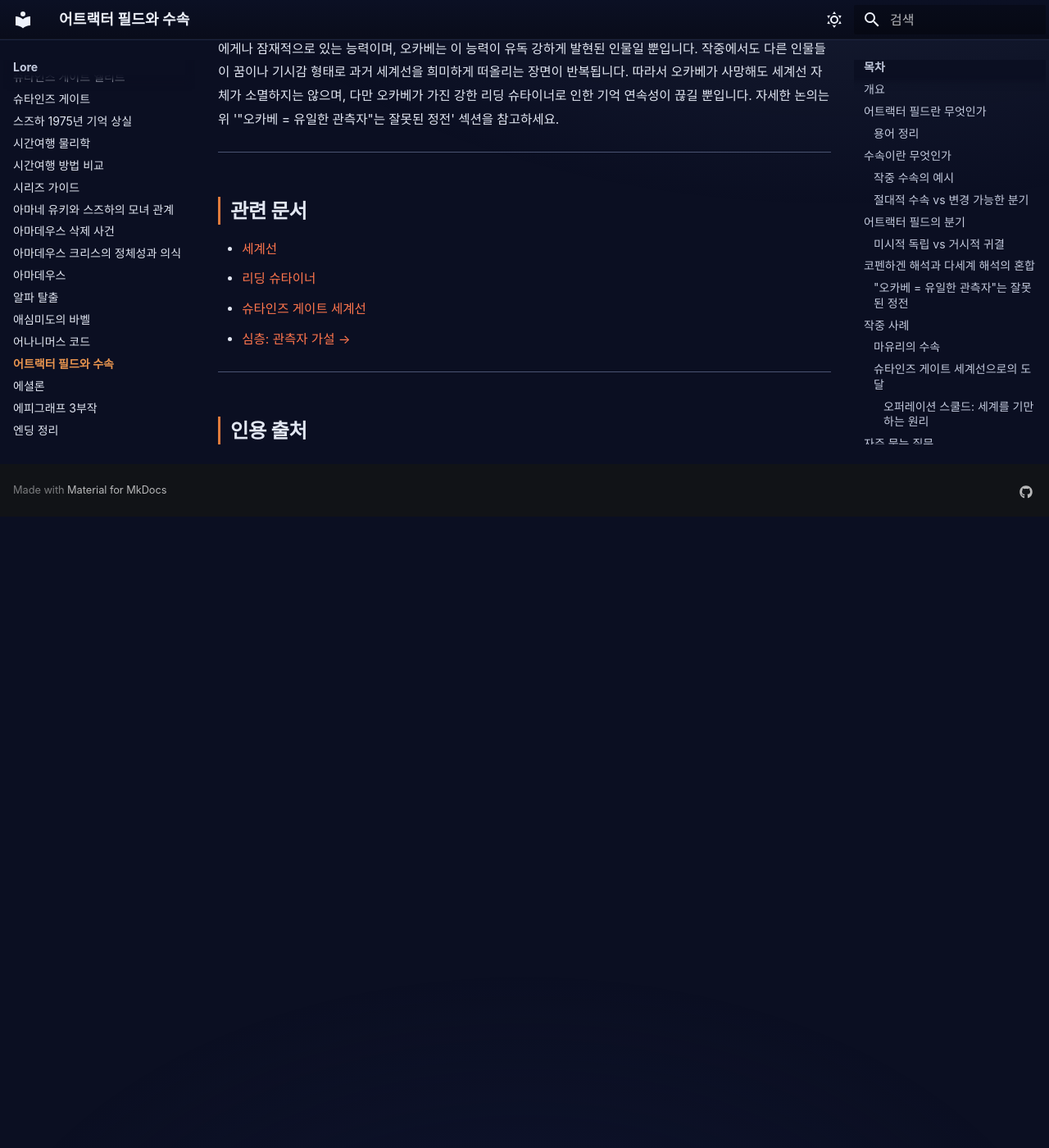
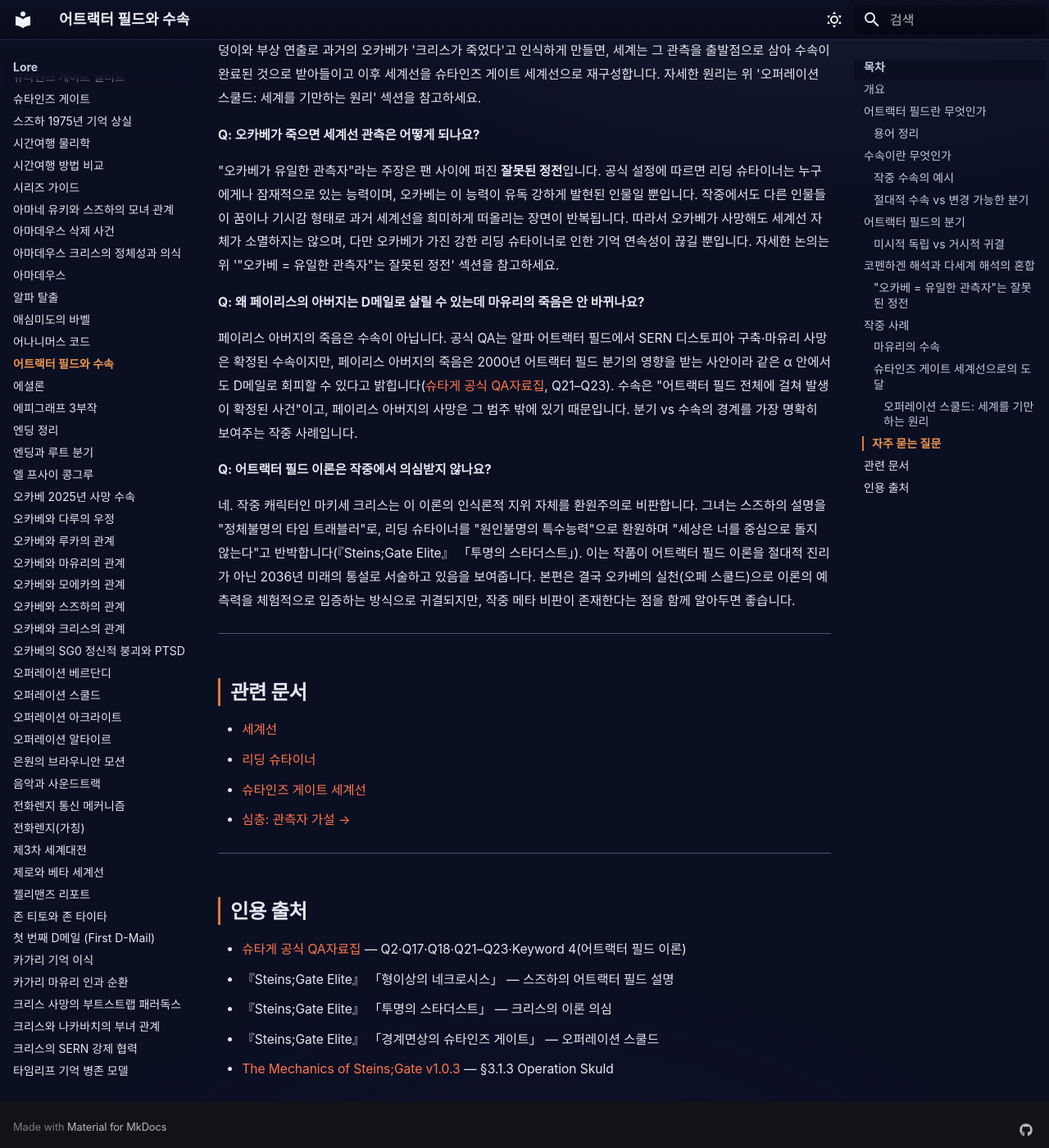
Before and after one commit to sgwiki/sgwiki.github.io, an MkDocs documentation site: the page built from wiki/lore/어트랙터-필드와-수속.md, in a window 1280 px wide and 1400 px high, scrolled down 6237 px. Shown: the whole window at 82% size. Built offline with MkDocs 1.6.1 and Material for MkDocs 9.7.7, drawn with Linux system fonts in a browser that asks for light colours; some web fonts are replaced; before the commit the page ends 6867 px from its top, so only the background shows below that; some of the changed text lies outside the part shown.

Commit message:
feat(wiki): 어트랙터-필드와-수속 — P10 e34cf455 패치 적용

```diff
--- a/wiki/lore/어트랙터-필드와-수속.md
+++ b/wiki/lore/어트랙터-필드와-수속.md
@@ -87,6 +87,9 @@ spoiler: main_story
 
 작중에서도 스즈하는 "결국 그 미세한 실들은 하나로 수속한다"고 말하며, 거시적 규모에서 보면 각 어트랙터 필드가 완전히 분리된 것이 아니라 더 큰 인과의 줄기에서 갈라진 가지에 해당한다는 점을 시사합니다. 다만 이 거시적 단위는 작중 행동에 직접적으로 개입할 수 없는 영역이며, 오카베가 조작할 수 있는 것은 어트랙터 필드 간의 분기(세계선 변동률 1%대 경계 등)까지입니다.
 
+> 수속 시간 스케일에 대한 두 가지 공식 표현이 있다. 작중 스즈하는 어트랙터 필드 간 수속 간격을 "몇백 년 수준"으로 설명한다. 반면 공식 자료집은 어트랙터 필드를 "100년 단위의 분기와 수속"으로 정리한다. 두 표현은 동일 현상을 서로 다른 매체에서 가늠한 것으로, 모순이 아닌 매체별 정본 층위 차이로 읽는다.
+> — 출처: 『Steins;Gate Elite』 「형이상의 네크로시스」(스즈하); [슈타게 공식 QA자료집](../근거자료/공식/qa-자료집.md), Keyword 4: 어트랙터 필드 이론
+
 ---
 
 ## 코펜하겐 해석과 다세계 해석의 혼합
@@ -118,7 +121,7 @@ spoiler: main_story
 
 ### 마유리의 수속
 
-본편 중반, 오카베는 타임리프를 반복하며 마유리를 구하려 하지만 매번 실패합니다. 이것이 수속의 직접적 체험입니다. 마유리가 계단에서 떨어지든, 전철에 치이든, 라운더에게 총을 맞든 — 방법은 달라도 결과는 같습니다. 알파 어트랙터 필드 안에서는 이 결과를 바꿀 수 없습니다.
+본편 중반, 오카베는 타임리프를 반복하며 마유리를 구하려 하지만 매번 실패합니다. 이것이 수속의 직접적 체험입니다. 사인은 라운더의 총격·차량 사고·텐노지 나에에게 밀려 떨어짐·택시 비상구 흉기·요도바시 캠코더 매장 총격 등 여러 변형으로 나타나지만, 결과는 항상 같습니다. 알파 어트랙터 필드 안에서는 이 결과를 바꿀 수 없습니다.
 
 ### 슈타인즈 게이트 세계선으로의 도달
 
@@ -163,6 +166,14 @@ spoiler: main_story
 
 "오카베가 유일한 관측자"라는 주장은 팬 사이에 퍼진 **잘못된 정전**입니다. 공식 설정에 따르면 리딩 슈타이너는 누구에게나 잠재적으로 있는 능력이며, 오카베는 이 능력이 유독 강하게 발현된 인물일 뿐입니다. 작중에서도 다른 인물들이 꿈이나 기시감 형태로 과거 세계선을 희미하게 떠올리는 장면이 반복됩니다. 따라서 오카베가 사망해도 세계선 자체가 소멸하지는 않으며, 다만 오카베가 가진 강한 리딩 슈타이너로 인한 기억 연속성이 끊길 뿐입니다. 자세한 논의는 위 '"오카베 = 유일한 관측자"는 잘못된 정전' 섹션을 참고하세요.
 
+**Q: 왜 페이리스의 아버지는 D메일로 살릴 수 있는데 마유리의 죽음은 안 바뀌나요?**
+
+페이리스 아버지의 죽음은 수속이 아닙니다. 공식 QA는 알파 어트랙터 필드에서 SERN 디스토피아 구축·마유리 사망은 확정된 수속이지만, 페이리스 아버지의 죽음은 2000년 어트랙터 필드 분기의 영향을 받는 사안이라 같은 α 안에서도 D메일로 회피할 수 있다고 밝힙니다([슈타게 공식 QA자료집](../근거자료/공식/qa-자료집.md), Q21–Q23). 수속은 "어트랙터 필드 전체에 걸쳐 발생이 확정된 사건"이고, 페이리스 아버지의 사망은 그 범주 밖에 있기 때문입니다. 분기 vs 수속의 경계를 가장 명확히 보여주는 작중 사례입니다.
+
+**Q: 어트랙터 필드 이론은 작중에서 의심받지 않나요?**
+
+네. 작중 캐릭터인 마키세 크리스는 이 이론의 인식론적 지위 자체를 환원주의로 비판합니다. 그녀는 스즈하의 설명을 "정체불명의 타임 트래블러"로, 리딩 슈타이너를 "원인불명의 특수능력"으로 환원하며 "세상은 너를 중심으로 돌지 않는다"고 반박합니다(『Steins;Gate Elite』 「투명의 스타더스트」). 이는 작품이 어트랙터 필드 이론을 절대적 진리가 아닌 2036년 미래의 통설로 서술하고 있음을 보여줍니다. 본편은 결국 오카베의 실천(오페 스쿨드)으로 이론의 예측력을 체험적으로 입증하는 방식으로 귀결되지만, 작중 메타 비판이 존재한다는 점을 함께 알아두면 좋습니다.
+
 ---
 
 ## 관련 문서
@@ -175,3 +186,9 @@ spoiler: main_story
 ---
 
 ## 인용 출처
+
+- [슈타게 공식 QA자료집](../근거자료/공식/qa-자료집.md) — Q2·Q17·Q18·Q21–Q23·Keyword 4(어트랙터 필드 이론)
+- 『Steins;Gate Elite』 「형이상의 네크로시스」 — 스즈하의 어트랙터 필드 설명
+- 『Steins;Gate Elite』 「투명의 스타더스트」 — 크리스의 이론 의심
+- 『Steins;Gate Elite』 「경계면상의 슈타인즈 게이트」 — 오퍼레이션 스쿨드
+- [The Mechanics of Steins;Gate v1.0.3](../근거자료/비공식/mechanics-of-steins-gate/ch3.md) — §3.1.3 Operation Skuld
```
